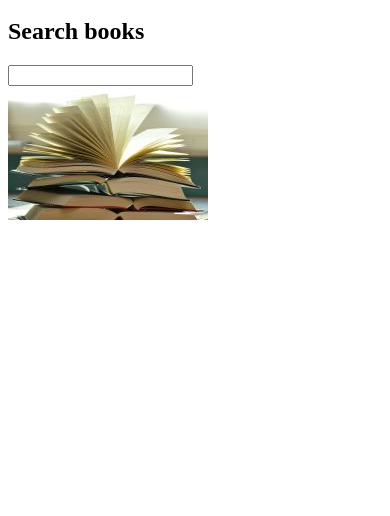
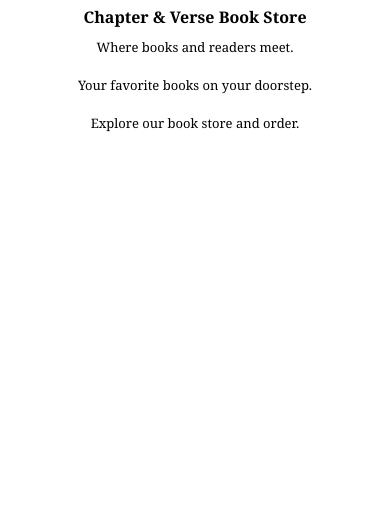
Before and after one commit to Muhammad-Ilyas-Khan/task04-html-css-responsive-book-store-website, a plain HTML site: page index.html in a window 390 px wide. Shown: the part 328-844 px from the top of the page. Drawn offline with Linux system fonts and the light colour scheme.

Commit message:
front updat

```diff
--- a/index.html
+++ b/index.html
@@ -24,7 +24,14 @@
         <h2>Search books</h2>
         <input type="search" name="search" id="search" />
       </div>
-      <img src="./images/book.jpg" alt="book" />
+      <img src="./images/search-books.jpg" alt="book" />
     </div>
+    <!--section-->
+    <section>
+      <h3>Chapter & Verse Book Store</h3>
+      <p>Where books and readers meet.</p>
+      <p>Your favorite books on your doorstep.</p>
+      <p>Explore our book store and order.</p>
+    </section>
   </body>
 </html>
--- a/style.css
+++ b/style.css
@@ -0,0 +1,106 @@
+* {
+    padding: 0;
+    margin: 0;
+    color: #000;
+    font-family:Cambria, Cochin, Georgia, Times, 'Times New Roman', serif;
+}
+figure {
+    display: flex;
+    justify-content: center ;
+}
+figur img {
+    width: 200px;
+}
+
+/* navbar */
+nav {
+    display: flex;
+    justify-content: space-evenly;
+    position: sticky;
+    top: 0;
+}
+nav a {
+    color: rgb(25, 25, 59);
+    text-decoration: none;
+}
+
+/* home */
+.home {
+    display: flex;
+    justify-content: space-evenly;
+    margin-right: 50px;
+}
+.home div {
+    padding-top: 140px;
+}
+.home img {
+    margin-left: 20px;
+     width: 300px;
+    margin-top: 100px;
+}
+.home h2 {
+    font-size: 40px;
+    font-weight: 800px;
+}
+.home input {
+    width: 250px;
+    height: 30px;
+    border-radius: 10px;
+    margin-top: 10px;
+}
+
+/* section */
+section {
+    text-align: center;
+    padding-bottom: 30px;
+    padding-top: 30px;
+
+}
+section p {
+    padding-top: 30px;
+}
+
+/* for mobile apps */
+@media (max-width: 420px) {
+    figure img {
+        width: 100px;
+    }
+    /* home */
+    .home {
+        margin-right: 10px;
+    }
+    .home div {
+        padding: 70px;
+    }
+    .home div {
+        width: 200px;
+        margin-left: 10px;
+        margin-top: 10px;
+        padding-left: 40px;
+    }
+    .home img {
+        width: 150px;
+        margin-left: -80px;
+        margin-top: 30px;
+    }
+    .home h2 {
+        font-size: 10px;
+    }
+    .home input {
+        width: 90px;
+        height: 20px;
+        margin-top: 7px;
+    }
+    /* section */
+    section {
+        padding-bottom: 10px;
+        padding-top: 30px;
+    }
+    section h3 {
+        font-size: medium;
+    }
+    section p {
+        font-size: small;
+        padding: 10px;
+    }
+}
```
Also changed, not shown: images/book.jpg (deleted), images/search-books.jpg (added).
